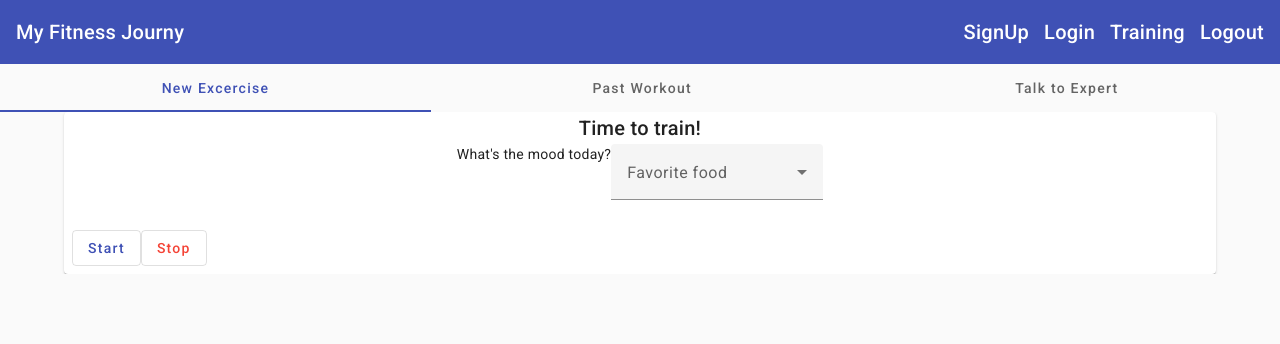
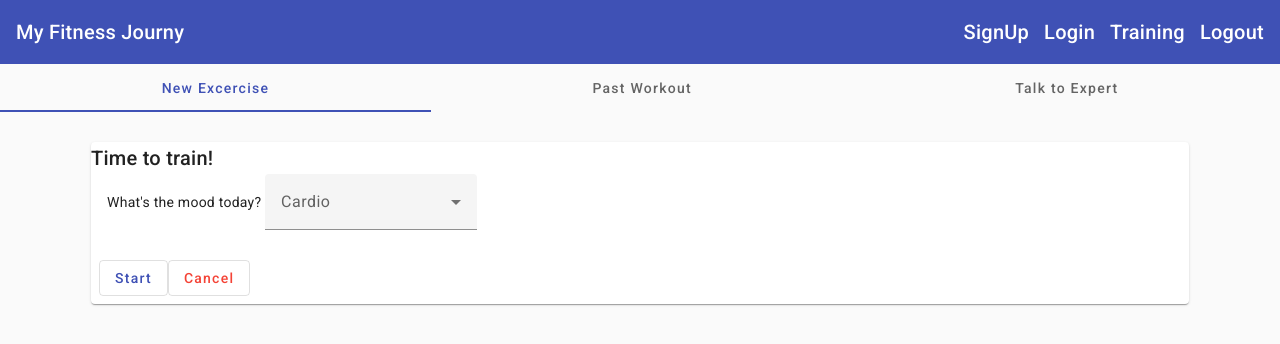
Before and after one commit to AdityaDaniel06/fitness-tracker-AngularMaterial, an Angular app: page /training in a window 1280 px wide. Shown: the top 344 px of the page. Built offline with nearby package versions, Linux system fonts and the light colour scheme.

Commit message:
training module added

```diff
--- a/src/app/material.module.ts
+++ b/src/app/material.module.ts
@@ -13,6 +13,7 @@ import {MatListModule} from '@angular/material/list';
 import {MatTabsModule} from '@angular/material/tabs';
 import {MatCardModule} from '@angular/material/card';
 import {MatSelectModule} from '@angular/material/select';
+import {MatProgressSpinnerModule} from '@angular/material/progress-spinner';
 
 @NgModule({
   imports: [
@@ -30,6 +31,7 @@ import {MatSelectModule} from '@angular/material/select';
     MatTabsModule,
     MatCardModule,
     MatSelectModule,
+    MatProgressSpinnerModule,
 
   ],
   exports: [
@@ -47,6 +49,7 @@ import {MatSelectModule} from '@angular/material/select';
     MatTabsModule,
     MatCardModule,
     MatSelectModule,
+    MatProgressSpinnerModule
   ],
 })
 export class MaterialModule {}
--- a/src/app/training/current-training/current-training.component.css
+++ b/src/app/training/current-training/current-training.component.css
@@ -0,0 +1,5 @@
+.current-training{
+    margin: 30px;
+    width: 90%;
+    text-align: center;
+}
--- a/src/app/training/current-training/current-training.component.html
+++ b/src/app/training/current-training/current-training.component.html
@@ -1 +1,6 @@
-<p>current-training works!</p>
+<section class="current-training"  fxLayout.xs="column" fxLayoutAlign="center center">
+  <mat-spinner></mat-spinner>
+  <h1>{{ progress }} %</h1>
+  <p>Keep Going..</p>
+  <button mat-raised-button color="warn" (click)="onStopTraining()">Stop Training</button>
+</section>
--- a/src/app/training/current-training/current-training.component.ts
+++ b/src/app/training/current-training/current-training.component.ts
@@ -1,10 +1,28 @@
-import { Component } from '@angular/core';
+import { Component, OnInit } from '@angular/core';
+import { clearInterval } from 'timers';
 
 @Component({
   selector: 'app-current-training',
   templateUrl: './current-training.component.html',
-  styleUrl: './current-training.component.css'
+  styleUrl: './current-training.component.css',
 })
-export class CurrentTrainingComponent {
-
+export class CurrentTrainingComponent implements OnInit {
+  progress = 0;
+  timer: number = 0;
+  ngOnInit(): void {
+    setTimeout(() => {
+      this.progress = this.progress + 1;
+      console.log(this.progress);
+      if(this.progress >= 100){
+        this.progress = 100;
+        // this.onStopTraining();
+      }
+    }, 1000)
+  }
+  onStopTraining() {
+    // clearInterval()
+  }
 }
+function forEach(arg0: (progress: any) => number) {
+  throw new Error('Function not implemented.');
+}
--- a/src/app/training/new-training/new-training.component.css
+++ b/src/app/training/new-training/new-training.component.css
@@ -0,0 +1,3 @@
+.new-training{
+    padding: 30px;
+}
--- a/src/app/training/new-training/new-training.component.html
+++ b/src/app/training/new-training/new-training.component.html
@@ -1,10 +1,10 @@
 <section class="new-training" fxLayout fxLayoutAlign="center">
-  <mat-card fxFlex="90%">
-    <mat-card-title fxLayoutAlign="center"> Time to train! </mat-card-title>
-    <mat-card-content fxLayoutAlign="center">What's the mood today?
+  <mat-card fxFlex="90%" fsFlex.xs="100%">
+    <mat-card-title fxLayoutAlign="start"> Time to train! </mat-card-title>
+    <mat-card-content >What's the mood today?
         <mat-form-field>
-            <mat-label >Favorite food</mat-label>
-            <mat-select>
+            <!-- <mat-label >Favorite food</mat-label> -->
+            <mat-select placeholder="Cardio">
               <!-- @for (food of foods; track food) {
                 <mat-option [value]="food.value">{{food.viewValue}}</mat-option>
               } -->
@@ -16,8 +16,8 @@
           </mat-form-field>
     </mat-card-content>
     <mat-card-actions>
-        <button mat-stroked-button color="primary" type="submit">Start</button>
-        <button mat-stroked-button color="warn">Stop</button>
+        <button mat-stroked-button color="primary" type="submit" (click)="onStartTraining()">Start</button>
+        <button mat-stroked-button color="warn">Cancel</button>
     </mat-card-actions>
   </mat-card>
 </section>
--- a/src/app/training/new-training/new-training.component.ts
+++ b/src/app/training/new-training/new-training.component.ts
@@ -1,4 +1,4 @@
-import { Component } from '@angular/core';
+import { Component, EventEmitter, Output } from '@angular/core';
 
 @Component({
   selector: 'app-new-training',
@@ -6,9 +6,9 @@ import { Component } from '@angular/core';
   styleUrl: './new-training.component.css'
 })
 export class NewTrainingComponent {
-  // foods = [
-  //   {value: 'steak-0', viewValue: 'Steak'},
-  //   {value: 'pizza-1', viewValue: 'Pizza'},
-  //   {value: 'tacos-2', viewValue: 'Tacos'},
-  // ];
+ @Output() trainingStart   = new EventEmitter();
+
+  onStartTraining(){
+this.trainingStart.emit()
+  }
 }
--- a/src/app/training/training.component.html
+++ b/src/app/training/training.component.html
@@ -1,9 +1,10 @@
-<mat-tab-group>
+<mat-tab-group *ngIf="!ongoingTraining">
   <mat-tab label="New Excercise">
-    <app-new-training></app-new-training>
+    <app-new-training  (trainingStart)="ongoingTraining = true"></app-new-training>
   </mat-tab>
   <mat-tab label="Past Workout"
     ><app-past-training></app-past-training>
   </mat-tab>
   <mat-tab label="Talk to Expert"> </mat-tab>
 </mat-tab-group>
+<app-current-training *ngIf="ongoingTraining"></app-current-training>
--- a/src/app/training/training.component.ts
+++ b/src/app/training/training.component.ts
@@ -6,5 +6,5 @@ import { Component } from '@angular/core';
   styleUrl: './training.component.css'
 })
 export class TrainingComponent {
-
+ ongoingTraining: boolean = false;
 }
```
Also changed, not shown: src/app/app.module.ts (+10 -9 lines), tsconfig.json (+2 -5 lines), 1 other file (tests, documents, lock files or other folders).
